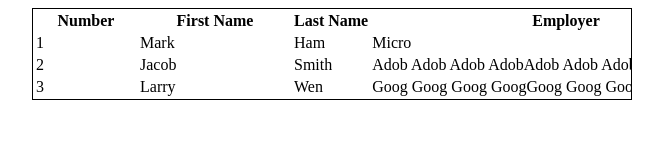
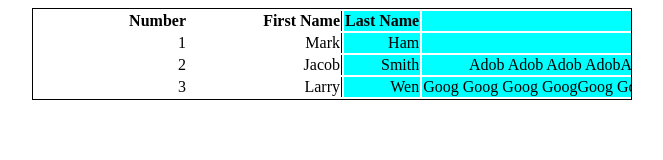
Before and after one commit to EdgardoArriagada/sticky-table, a plain HTML site: page index.html in a window 1280 px wide. Shown: the whole page, without its empty margins (308-971 px from the left). Drawn offline with Linux system fonts and the light colour scheme.

Commit message:
wip progress

```diff
--- a/index.html
+++ b/index.html
@@ -7,7 +7,7 @@
   <body>
     <div class="view">
       <div class="wrapper">
-        <table class="table">
+        <table>
           <thead>
             <tr>
               <th class="sticky-col first-col">Number</th>
--- a/styles.css
+++ b/styles.css
@@ -1,3 +1,9 @@
+:root {
+  --width: 150px;
+  --min-width: 150px;
+  --max-width: 150px;
+}
+
 .view {
   margin: auto;
   width: 600px;
@@ -11,21 +17,32 @@
 }
 
 .sticky-col {
-  position: -webkit-sticky;
   position: sticky;
+  left: 300px;
   background-color: white;
 }
 
 .first-col {
-  width: 100px;
-  min-width: 100px;
-  max-width: 100px;
+  width: var(--width);
+  min-width: var(--min-width);
+  max-width: var(--max-width);
   left: 0px;
 }
 
 .second-col {
-  width: 150px;
-  min-width: 150px;
-  max-width: 150px;
-  left: 100px;
+  width: var(--width);
+  min-width: var(--min-width);
+  max-width: var(--max-width);
+  left: 150px;
+  border-right: 1px solid black;
 }
+
+td,
+th {
+  text-align: right;
+}
+
+td:not(.sticky-col),
+th:not(.sticky-col) {
+  background-color: aqua;
+}
```
